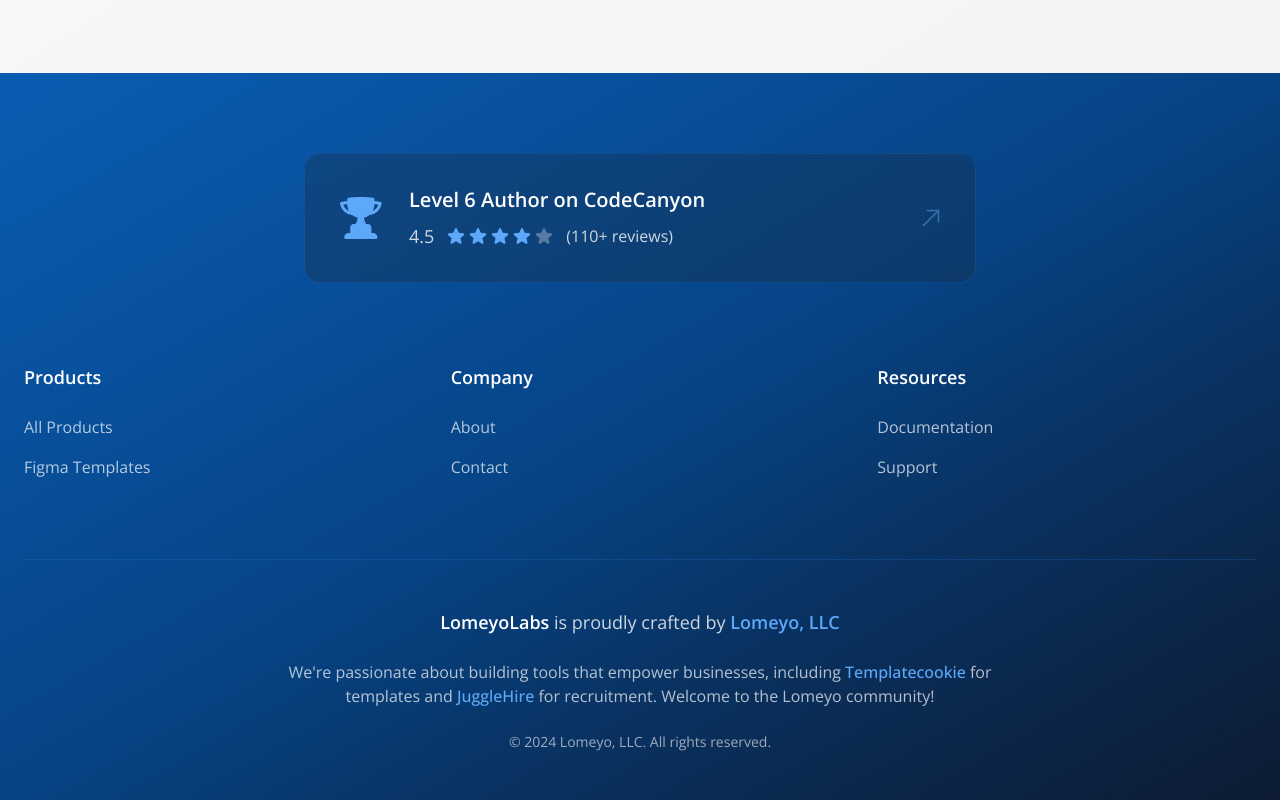
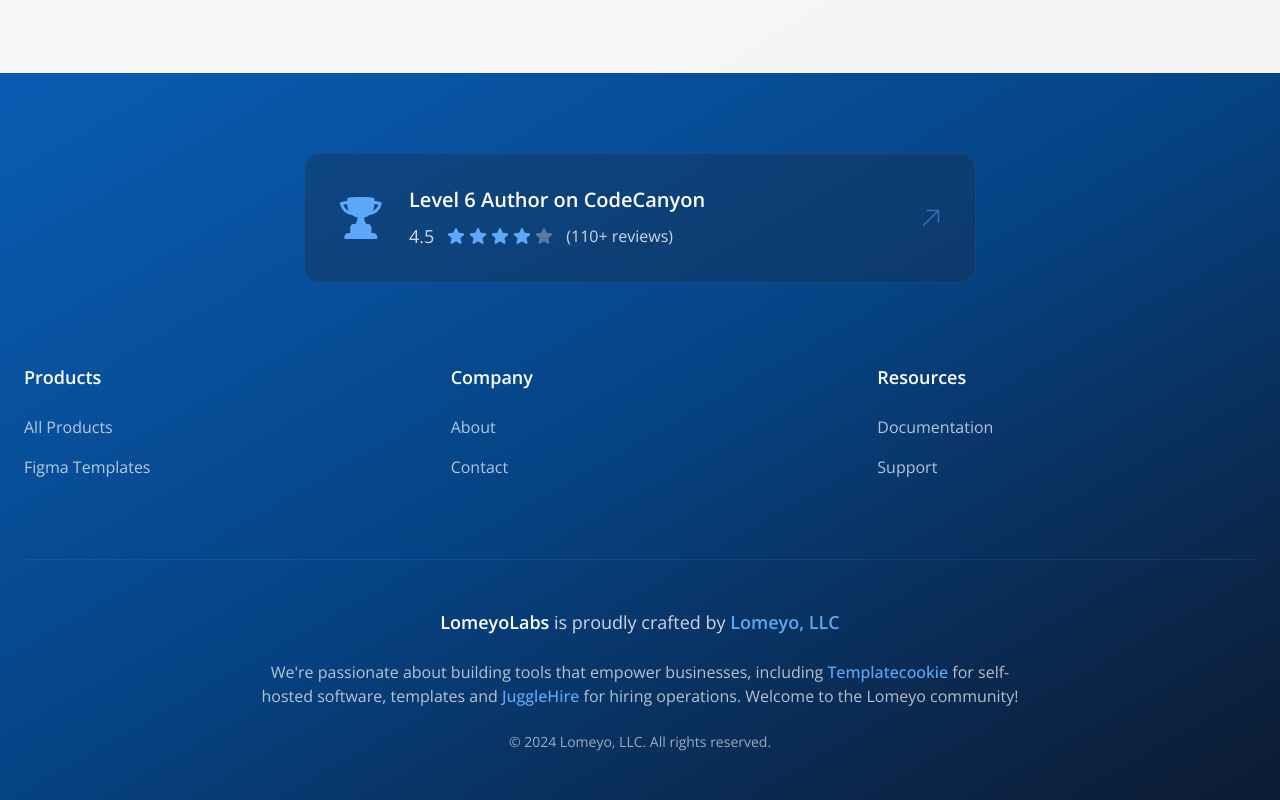
Before and after one commit to devzakir/lomeyolabs.com, a Next.js app: page /login in a window 1280 px wide. Shown: the part 856-1656 px from the top of the page. Built offline with nearby package versions, Linux system fonts and the light colour scheme; no server answers.

Commit message:
fix: update footer text for clarity and improved messaging

```diff
--- a/src/components/Footer.jsx
+++ b/src/components/Footer.jsx
@@ -125,11 +125,11 @@
               <a href="https://templatecookie.com" className="text-primary-300 hover:text-primary-200 transition-colors font-medium">
                 Templatecookie
               </a>{' '}
-              for templates and{' '}
+              for self-hosted software, templates and{' '}
               <a href="https://jugglehire.com" className="text-primary-300 hover:text-primary-200 transition-colors font-medium">
                 JuggleHire
               </a>{' '}
-              for recruitment. Welcome to the Lomeyo community!
+              for hiring operations. Welcome to the Lomeyo community!
             </p>
             <p className="text-sm text-white/60">
               &copy; {currentYear} Lomeyo, LLC. All rights reserved.
```
